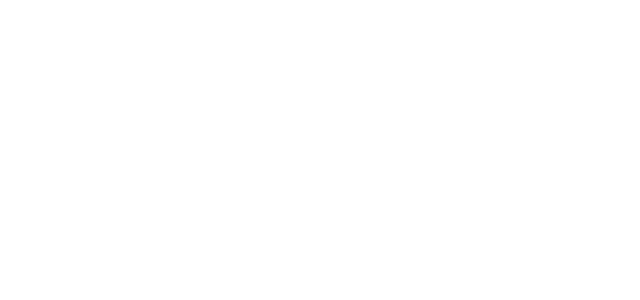
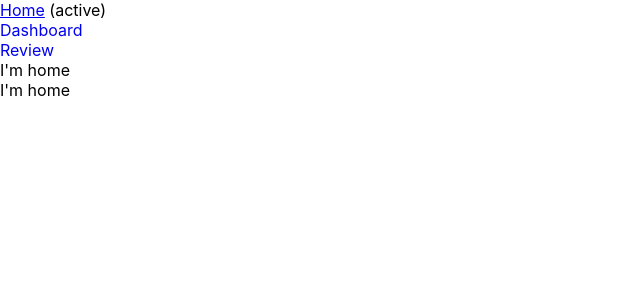
Before and after one commit to tanimpersonal/4t-graphic, a React (Create React App) app: page / in a window 1280 px wide. Shown: the top 300 px of the page, without its empty margins (0-640 px from the left). Built offline with nearby package versions, Linux system fonts and the light colour scheme.

Commit message:
router initialized

```diff
--- a/src/App.js
+++ b/src/App.js
@@ -1,7 +1,22 @@
+import { Route, Routes } from "react-router-dom";
 import "./App.css";
+import Dashboard from "./components/Dashboard/Dashboard";
+import Header from "./components/Header/Header";
+import Home from "./components/Home/Home";
+import Review from "./components/Review/Review";
 
 function App() {
-  return <div></div>;
+  return (
+    <div>
+      <Header></Header>
+      <Home></Home>
+      <Routes>
+        <Route path="/" element={<Home />}></Route>
+        <Route path="/dashboard" element={<Dashboard />}></Route>
+        <Route path="review" element={<Review />}></Route>
+      </Routes>
+    </div>
+  );
 }
 
 export default App;
--- a/src/components/Header/Header.js
+++ b/src/components/Header/Header.js
@@ -1,7 +1,16 @@
 import React from "react";
+import CustomLink from "../CustomLink/CustomLink";
 
 const Header = () => {
-  return <div></div>;
+  return (
+    <div>
+      <div className="nav">
+        <CustomLink to="/">Home</CustomLink>
+        <CustomLink to="/dashboard">Dashboard</CustomLink>
+        <CustomLink to="/review">Review</CustomLink>
+      </div>
+    </div>
+  );
 };
 
 export default Header;
--- /dev/null
+++ b/src/components/Home/Home.js
@@ -0,0 +1,7 @@
+import React from "react";
+
+const Home = () => {
+  return <div>I'm home</div>;
+};
+
+export default Home;
```
Also changed, not shown: src/components/Home/Home.css (added).
